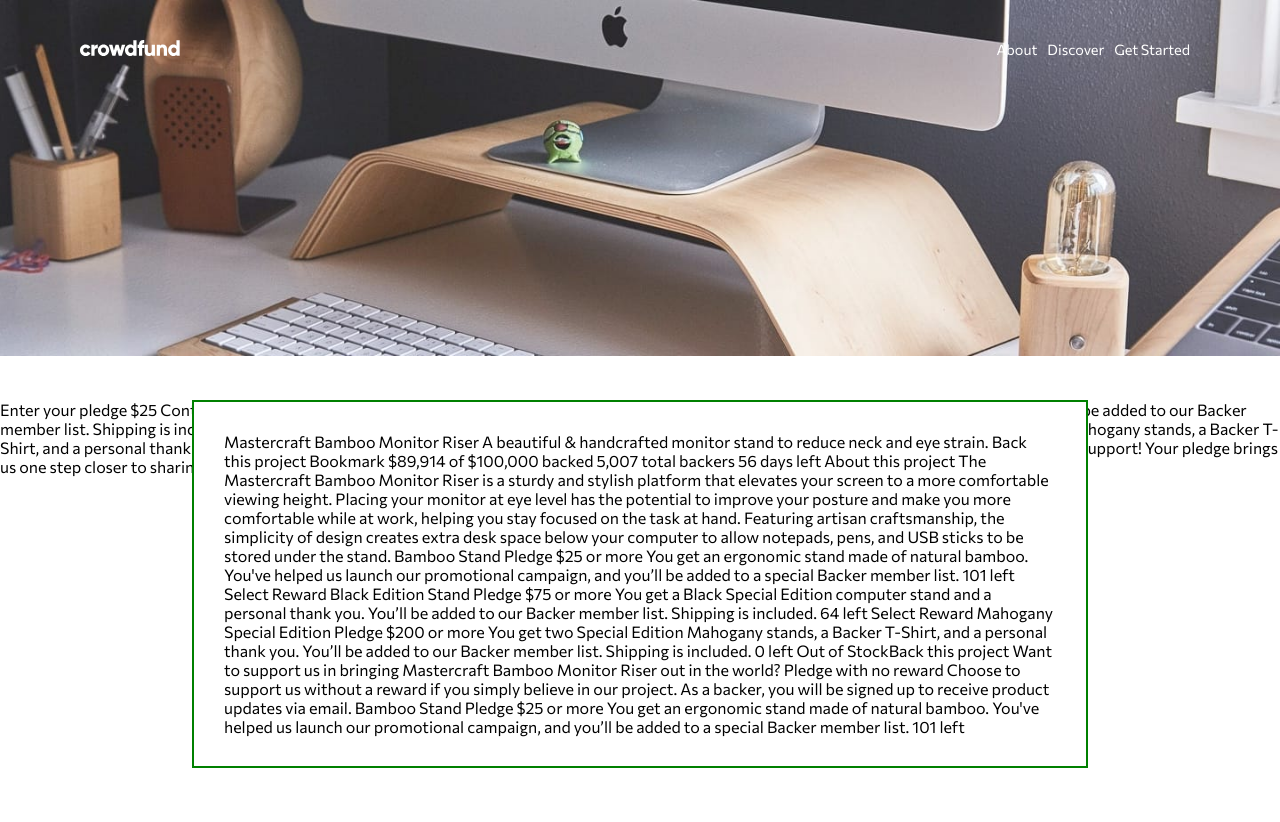
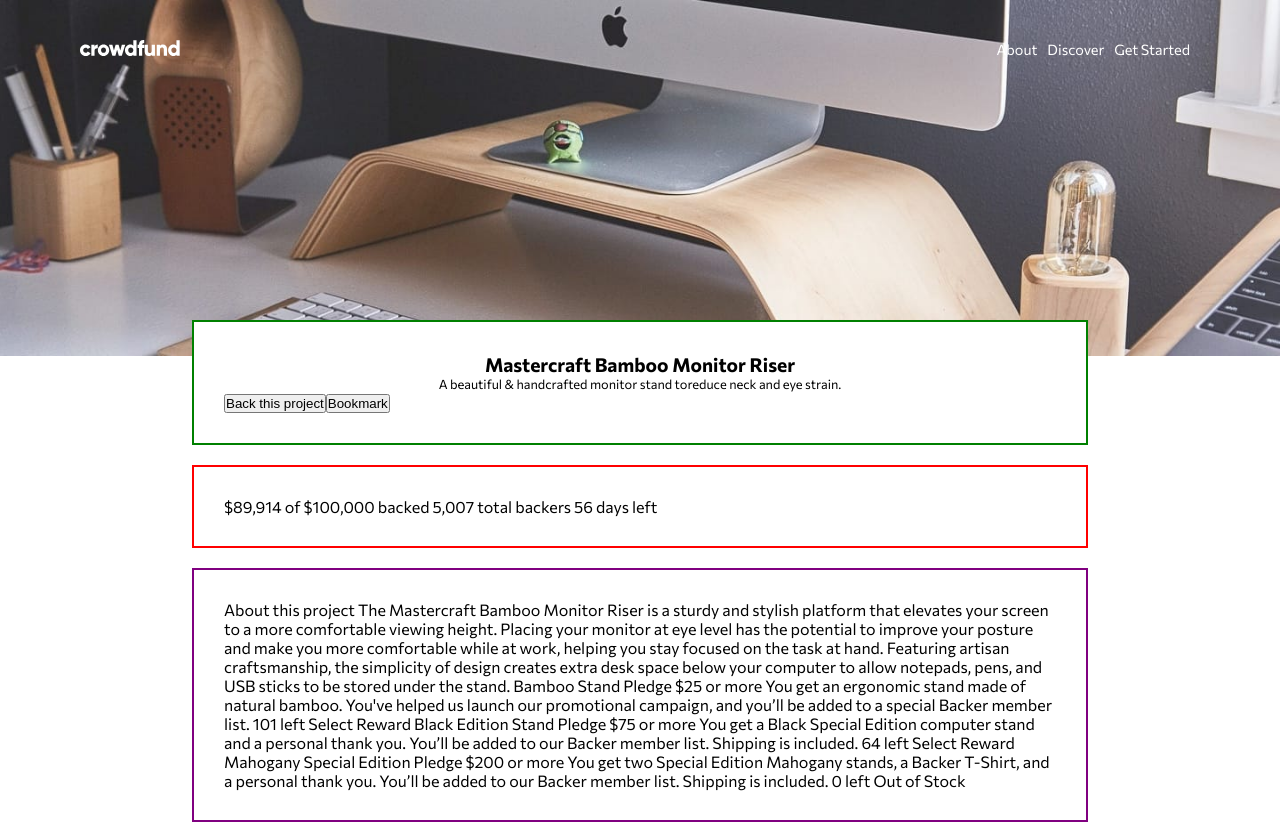
Before and after one commit to lape15/crowd-funding-app, a React (Create React App) app: page / in a window 1280 px wide. Before the commit the page ends 800 px from the top, so only its background shows below. Built offline with nearby package versions, Linux system fonts and the light colour scheme.

Commit message:
Update to board

```diff
--- a/src/component/board.jsx
+++ b/src/component/board.jsx
@@ -3,16 +3,49 @@ import styled from "styled-components";
 const BoardContainer = styled.div`
     border: 2px solid green;
     padding: 30px;
-    position: absolute;
+    width:70%;
+    margin: -80px auto;
     background-color: white;
-    left:15vw;
-    right: 15vw;
+
+`
+const BoardTitle = styled.h3`
+    text-align: center;
+    font-family:'Commissioner', sans-serif;
+    font-weight: 700;
+    font-size:1.2rem;
+    letter-spacing: 1;
 `
 
-const Board = () => <BoardContainer>
-Mastercraft Bamboo Monitor Riser A beautiful & handcrafted monitor stand to
-    reduce neck and eye strain. Back this project Bookmark $89,914 of $100,000
-    backed 5,007 total backers 56 days left About this project The Mastercraft
+const BoardText =  styled.div`
+ font-weight: 400;
+ font-size:0.8rem;
+ text-align: center;
+`
+const SecondBoard =  styled(BoardContainer)`
+    border: 2px solid red;
+    margin: 100px auto;
+`
+
+const ThirdBoard = styled(BoardContainer)`
+   border: 2px solid purple;
+   margin: -80px auto;
+`
+const BoardButton = styled.button``
+const Board = () =>
+    <>
+  <BoardContainer>
+      <BoardTitle>Mastercraft Bamboo Monitor Riser</BoardTitle>
+      <BoardText>
+          A beautiful & handcrafted monitor stand toreduce neck and eye strain.
+    </BoardText>
+   <BoardButton>Back this project </BoardButton>
+    <BoardButton>Bookmark </BoardButton>
+    </BoardContainer>
+    <SecondBoard>
+     $89,914 of $100,000
+     backed 5,007 total backers 56 days left
+    </SecondBoard>
+    <ThirdBoard>About this project The Mastercraft
     Bamboo Monitor Riser is a sturdy and stylish platform that elevates your
     screen to a more comfortable viewing height. Placing your monitor at eye
     level has the potential to improve your posture and make you more
@@ -28,14 +61,15 @@ Mastercraft Bamboo Monitor Riser A beautiful & handcrafted monitor stand to
     Special Edition Pledge $200 or more You get two Special Edition Mahogany
     stands, a Backer T-Shirt, and a personal thank you. You’ll be added to our
     Backer member list. Shipping is included. 0 left Out of Stock
-    {/* Selection modal start  */}
-    Back this project Want to support us in bringing Mastercraft Bamboo Monitor
+    </ThirdBoard>
+
+   { /* Back this project Want to support us in bringing Mastercraft Bamboo Monitor
     Riser out in the world? Pledge with no reward Choose to support us without a
     reward if you simply believe in our project. As a backer, you will be signed
     up to receive product updates via email. Bamboo Stand Pledge $25 or more You
     get an ergonomic stand made of natural bamboo. You've helped us launch our
     promotional campaign, and you’ll be added to a special Backer member list.
-    101 left
-</BoardContainer>
+   101 left */}
 
+</>
 export default Board
--- a/src/component/layout.jsx
+++ b/src/component/layout.jsx
@@ -6,7 +6,7 @@ const HomePage = () => (
     <TopSection />
     {/* Selected pledge start */}
     <Board/>
-    Enter your pledge $25 Continue Black Edition Stand Pledge $75 or more You
+   {/* Enter your pledge $25 Continue Black Edition Stand Pledge $75 or more You
     get a Black Special Edition computer stand and a personal thank you. You’ll
     be added to our Backer member list. Shipping is included. 64 left Enter your
     pledge $75 Continue Mahogany Special Edition Pledge $200 or more You get two
@@ -14,7 +14,7 @@ const HomePage = () => (
     You’ll be added to our Backer member list. Shipping is included. 0 left
     Enter your pledge $200 Continue Thanks for your support! Your pledge brings
     us one step closer to sharing Mastercraft Bamboo Monitor Riser worldwide.
-    You will get an email once our campaign is completed. Got it!
+   You will get an email once our campaign is completed. Got it! */}
   </div>
 );
 
```
